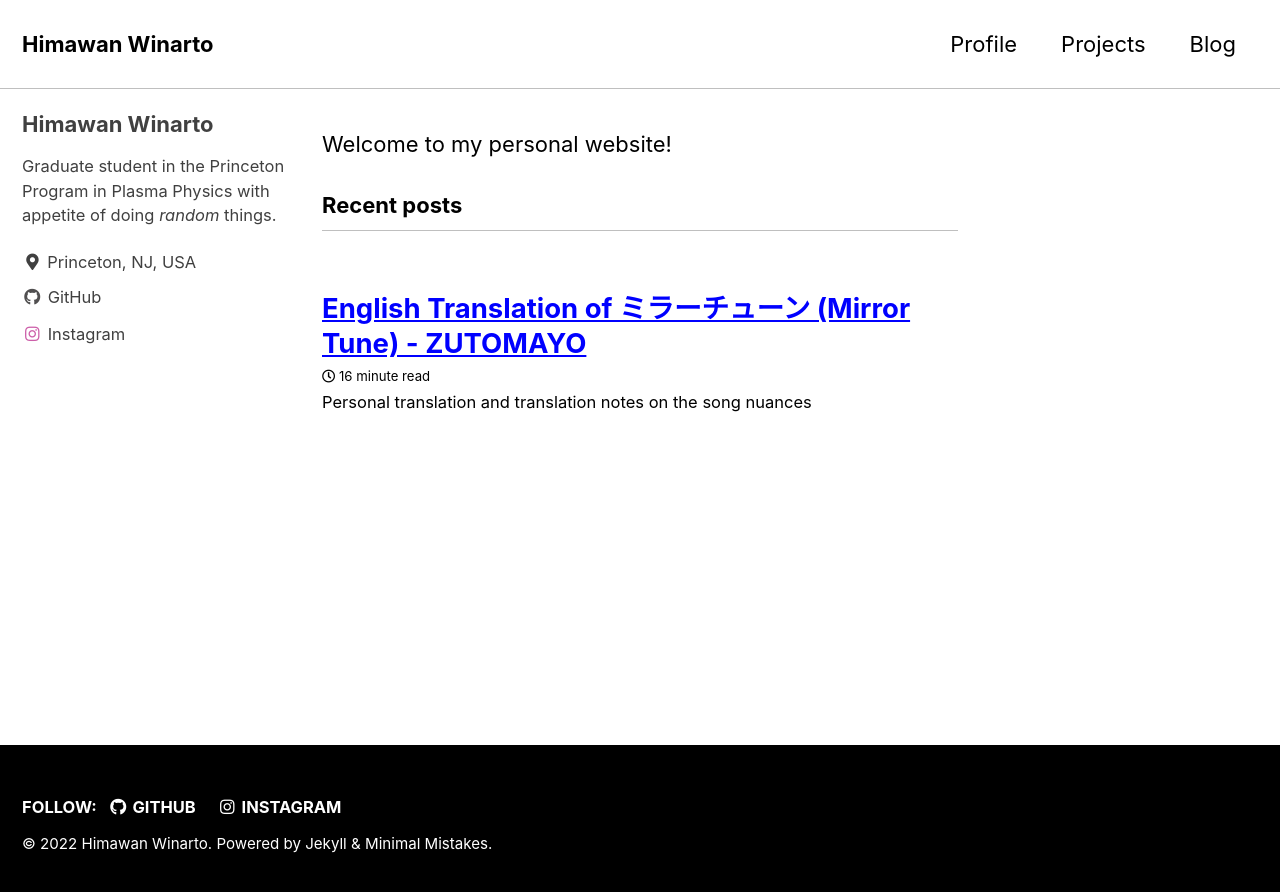
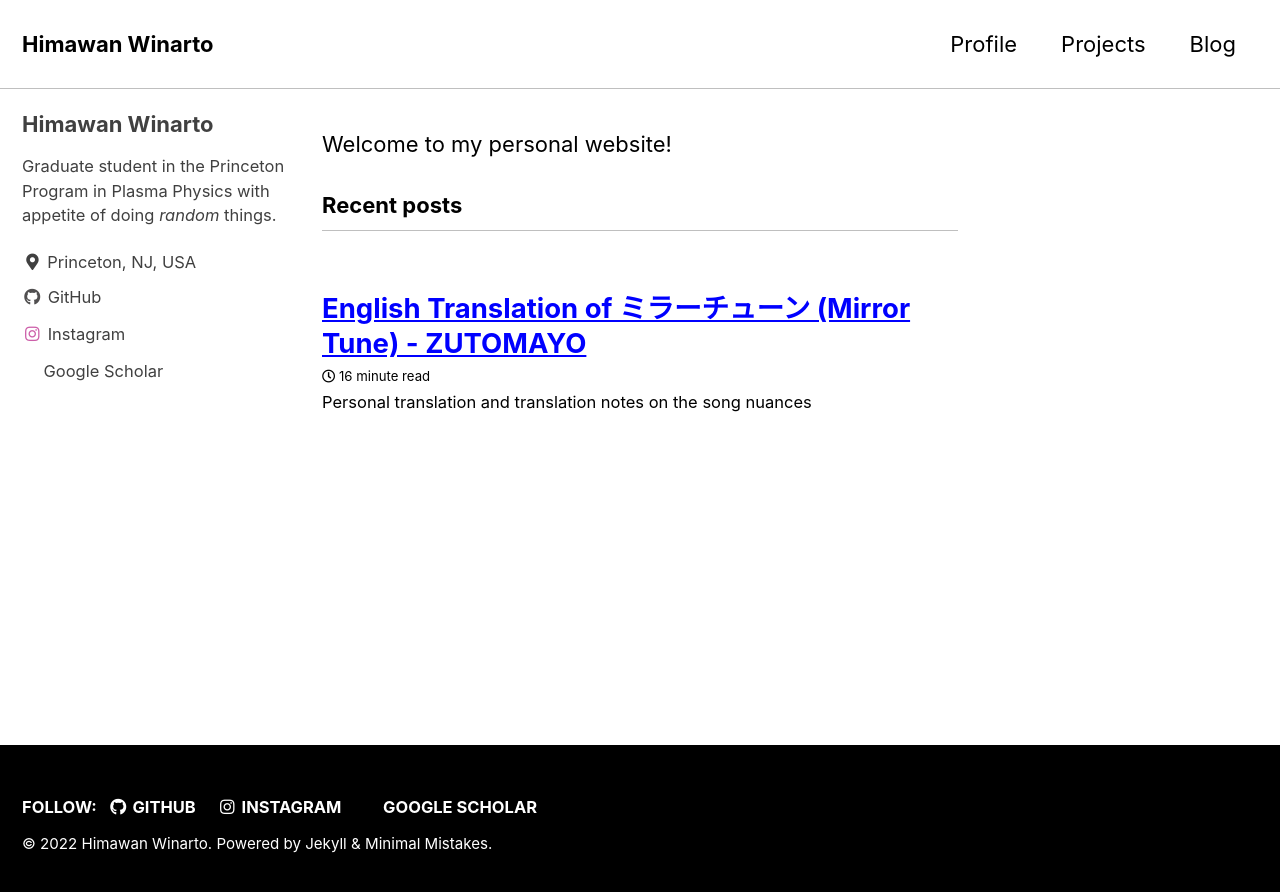
Before and after one commit to himax16/personal-website-jekyll, a Jekyll site: the page built from index.html, in a window 1280 px wide. Shown: the top 892 px of the page. Built offline with Jekyll 4.4.1, drawn with Linux system fonts in a browser that asks for light colours; cached includes are drawn as plain includes; the list of posts is cut into pages by our own code.

Commit message:
Add Google Scholar link

```diff
--- a/_config.yml
+++ b/_config.yml
@@ -128,6 +128,9 @@ author:
     - label: "Instagram"
       icon: "fab fa-fw fa-instagram"
       url: "https://instagram.com/himax16"
+    - label: "Google Scholar"
+      icon: "fab fa-fw fa-google-scholar"
+      url: "https://scholar.google.com/citations?user=F38I5OIAAAAJ"
 
 # Site Footer
 footer:
@@ -150,7 +153,9 @@ footer:
     - label: "Instagram"
       icon: "fab fa-fw fa-instagram"
       url: "https://instagram.com/himax16"
-
+    - label: "Google Scholar"
+      icon: "fab fa-fw fa-google-scholar"
+      url: "https://scholar.google.com/citations?user=F38I5OIAAAAJ"
 
 # Reading Files
 include:
--- a/_sass/minimal-mistakes/_utilities.scss
+++ b/_sass/minimal-mistakes/_utilities.scss
@@ -247,6 +247,12 @@ body:hover .visually-hidden button {
 
   .fa-gitlab {
     color: $gitlab-color;
+  }
+
+  .fa-google-scholar {
+    content: url('assets/images/google-scholar.svg');
+    height: 1em;
+    width: auto;
   }
 
   .fa-instagram {
```
Also changed, not shown: assets/images/google-scholar.svg (added).
